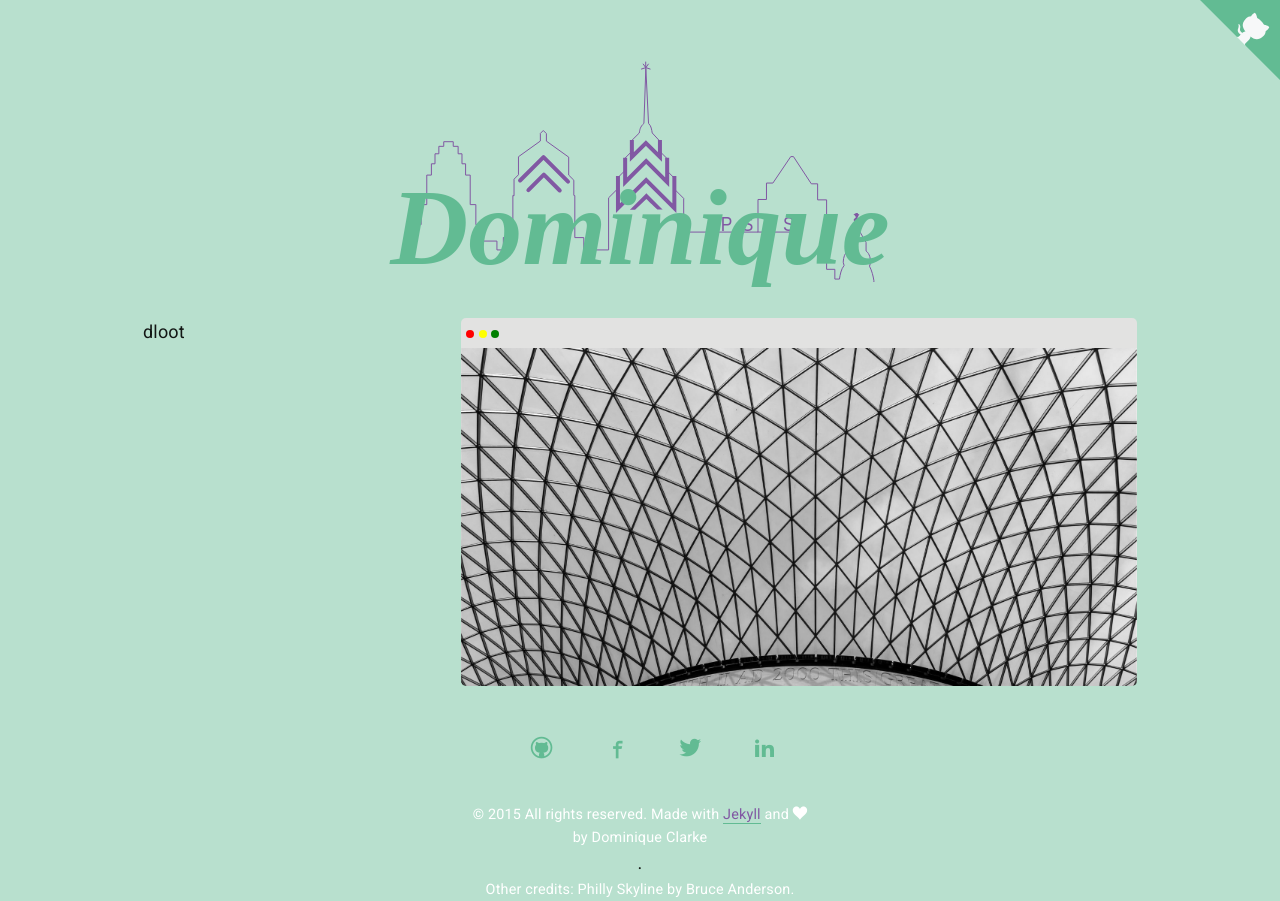
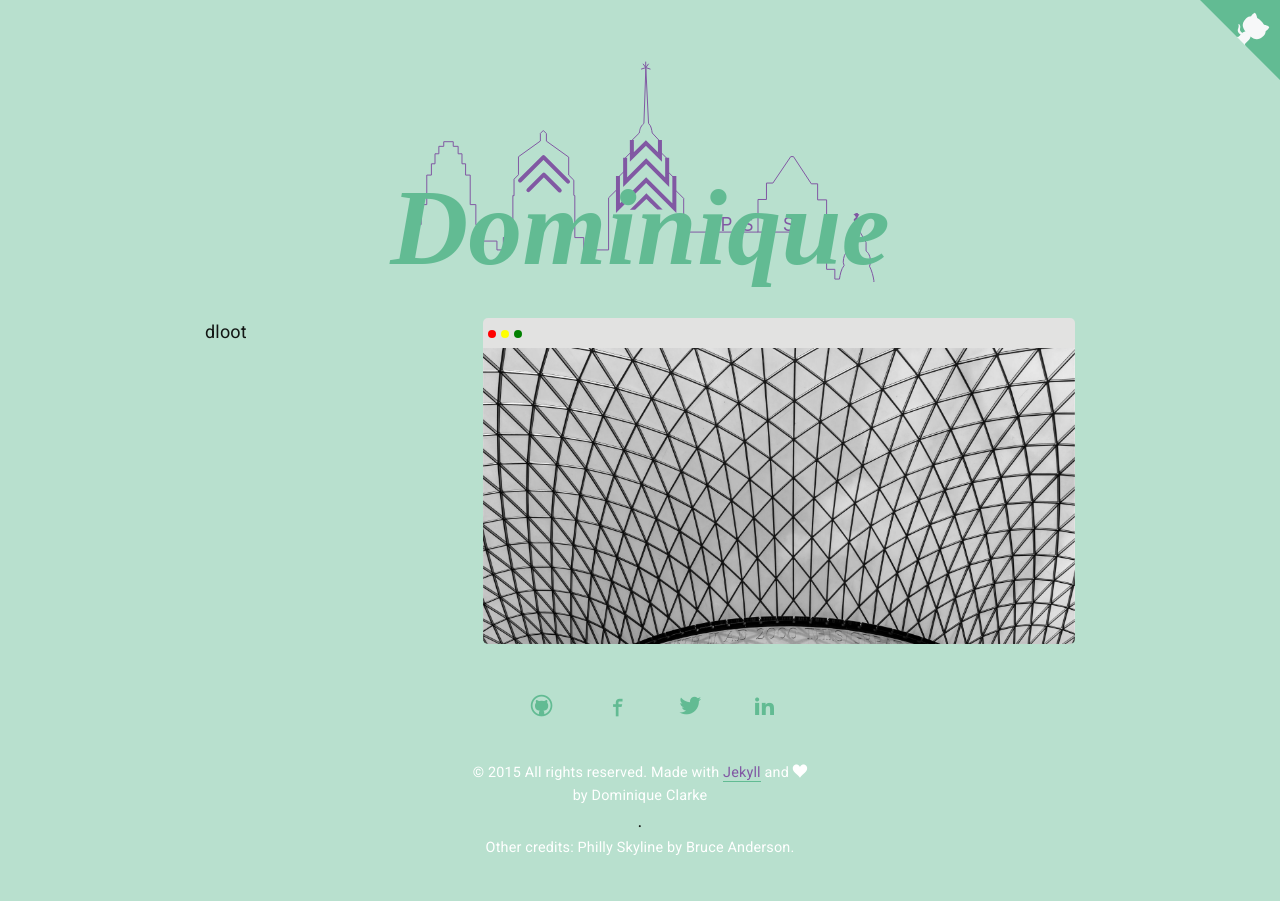
Before and after one commit to dominiqueclarke/portfolio, a Jekyll site: the page built from work.md, in a window 1280 px wide. Built offline with Jekyll 4.4.1, drawn with Linux system fonts in a browser that asks for light colours; nearby versions of some CDN libraries; some web fonts are replaced; a script that is not in the unit is left out.

Commit message:
Responsive updates

```diff
--- a/_includes/dloot.html
+++ b/_includes/dloot.html
@@ -1,5 +1,5 @@
 <div class ="work">
-<div class="chromewindow">
+<div class="chromewindow right">
 <div class="topbar">
 	<div class="chromebuttons">
 		<div class="redbutton"></div>
--- a/_includes/twitter.html
+++ b/_includes/twitter.html
@@ -6,4 +6,4 @@
 </svg></span></div>
 
 <div id="twitterFetcher"></div>
-<a class="btn inverse" href="twitter.com/deeclarkesays">@deeclarkesays</a>
+<a class="btn inverse" href="http://twitter.com/deeclarkesays">@deeclarkesays</a>
--- a/_scss/_layout.scss
+++ b/_scss/_layout.scss
@@ -318,7 +318,6 @@
   }
 
   .name {
-    font-size:4.5em;
-    width:auto;
+    font-size:2em;
   }
 }
--- a/_scss/_variables.scss
+++ b/_scss/_variables.scss
@@ -26,7 +26,7 @@
 
 $default-feature: min-width !default;
 $container-width: 40em !default;
-$lgcontainer-width: 80% !default;
+$lgcontainer-width: 50em !default;
 $gutter-width: 30px !default;
 $gutter-padding: ($gutter-width / 2) !default;
 
--- a/_scss/portfolio.scss
+++ b/_scss/portfolio.scss
@@ -7,10 +7,17 @@
 }
 
 .chromewindow {
-	float: right;
     border-radius: 10px;
     width:68%;
     height:auto;
+}
+
+.chromewindow.right {
+    float:right;
+}
+
+.chromewindow.left {
+    float:left
 }
 
 @media screen and (max-width:1000px) {
```
